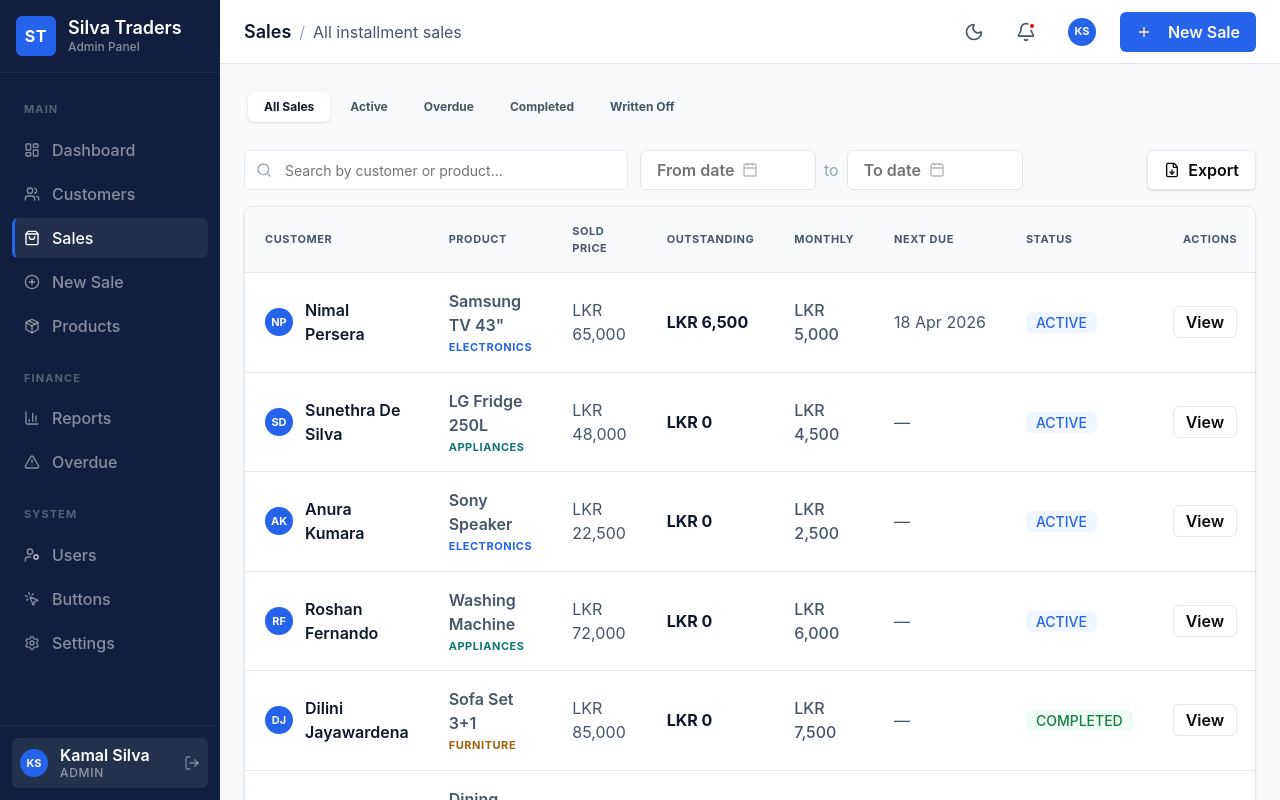
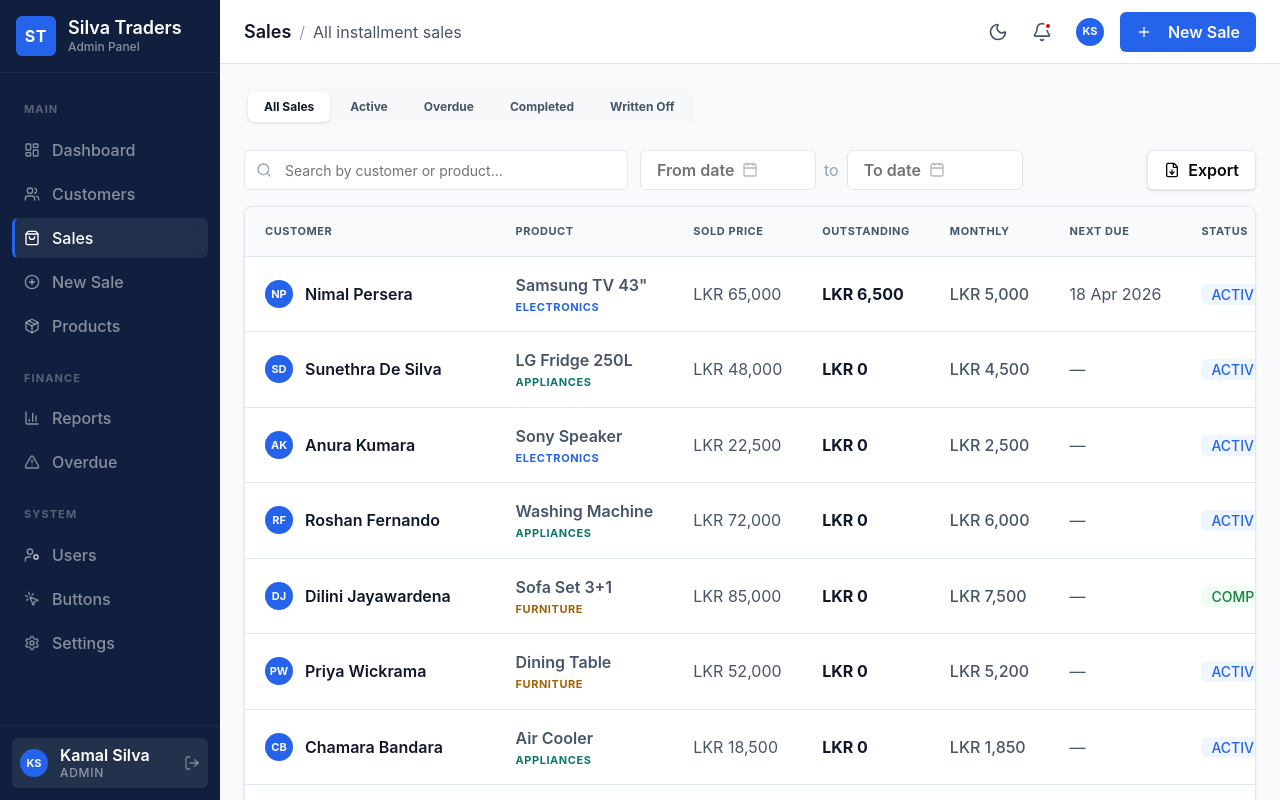
Before and after one commit to Eran2001/ledger-app-web-service, a React (Vite) app: page /sales in a window 1280 px wide. Built offline with nearby package versions, Linux system fonts and the light colour scheme.

Commit message:
fix outline issue and brder issue

```diff
--- a/src/components/layout/Topbar.tsx
+++ b/src/components/layout/Topbar.tsx
@@ -26,12 +26,16 @@ export const Topbar: React.FC<TopbarProps> = ({
         <span className="t-body text-body">{pageSubtitle}</span>
       </div>
 
-      <div className="flex items-center gap-4">
+      <div className="flex items-center gap-2">
         <button
           onClick={toggle}
           className="p-2 text-body hover:bg-surface rounded-full transition-colors"
         >
-          {isDark ? <Icon.Sun className="w-5 h-5" /> : <Icon.Moon className="w-5 h-5" />}
+          {isDark ? (
+            <Icon.Sun className="w-5 h-5" />
+          ) : (
+            <Icon.Moon className="w-5 h-5" />
+          )}
         </button>
 
         <button className="relative p-2 text-body hover:bg-surface rounded-full transition-colors">
--- a/src/index.css
+++ b/src/index.css
@@ -553,7 +553,19 @@
 
 @layer base {
   * {
-    @apply border-border outline-ring/50;
+    @apply border-border;
+  }
+  *:focus,
+  *:focus-visible {
+    outline: none !important;
+    box-shadow: none !important;
+    --tw-ring-shadow: 0 0 #0000 !important;
+    --tw-ring-offset-shadow: 0 0 #0000 !important;
+  }
+  .no-transition *,
+  .no-transition *::before,
+  .no-transition *::after {
+    transition: none !important;
   }
   body {
     @apply bg-background text-foreground;
@@ -561,4 +573,8 @@
   html {
     @apply font-sans;
   }
+  th,
+  td {
+    @apply whitespace-nowrap;
+  }
 }
--- a/src/pages/DashboardPage.tsx
+++ b/src/pages/DashboardPage.tsx
@@ -104,7 +104,7 @@ export const DashboardPage: React.FC = () => {
 
       <div className="p-6 overflow-y-auto">
         {/* KPI Grid */}
-        <div className="grid grid-cols-1 md:grid-cols-2 lg:grid-cols-4 gap-6 mb-8">
+        <div className="grid grid-cols-1 md:grid-cols-2 lg:grid-cols-4 gap-6 mb-6">
           <KPICard
             label="Total Outstanding"
             value="LKR 284,500"
--- a/src/store/theme.store.ts
+++ b/src/store/theme.store.ts
@@ -13,8 +13,12 @@ export const useThemeStore = create<ThemeStore>()(
       isDark: false,
       toggle: () => {
         const next = !get().isDark;
+        document.documentElement.classList.add("no-transition");
         set({ isDark: next });
         document.documentElement.classList.toggle("dark", next);
+        requestAnimationFrame(() => {
+          document.documentElement.classList.remove("no-transition");
+        });
       },
       init: () => {
         document.documentElement.classList.toggle("dark", get().isDark);
```
